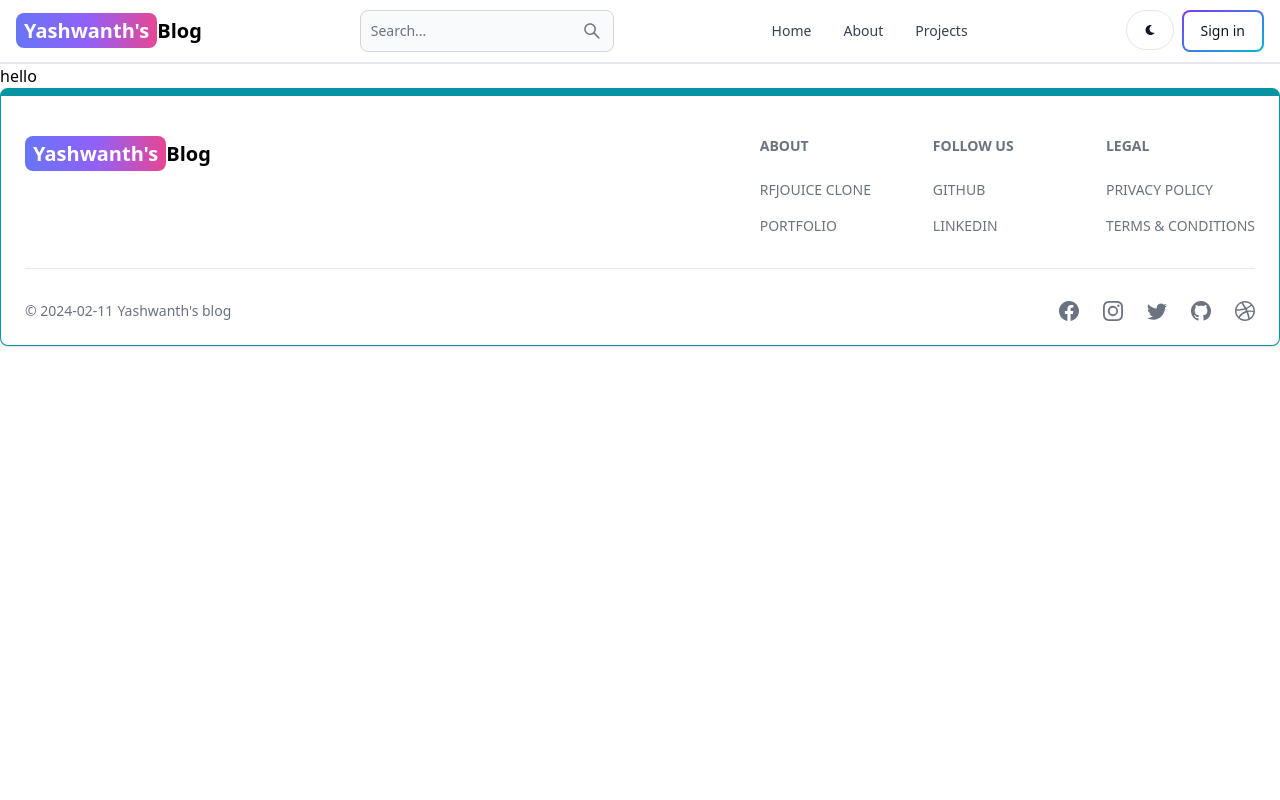
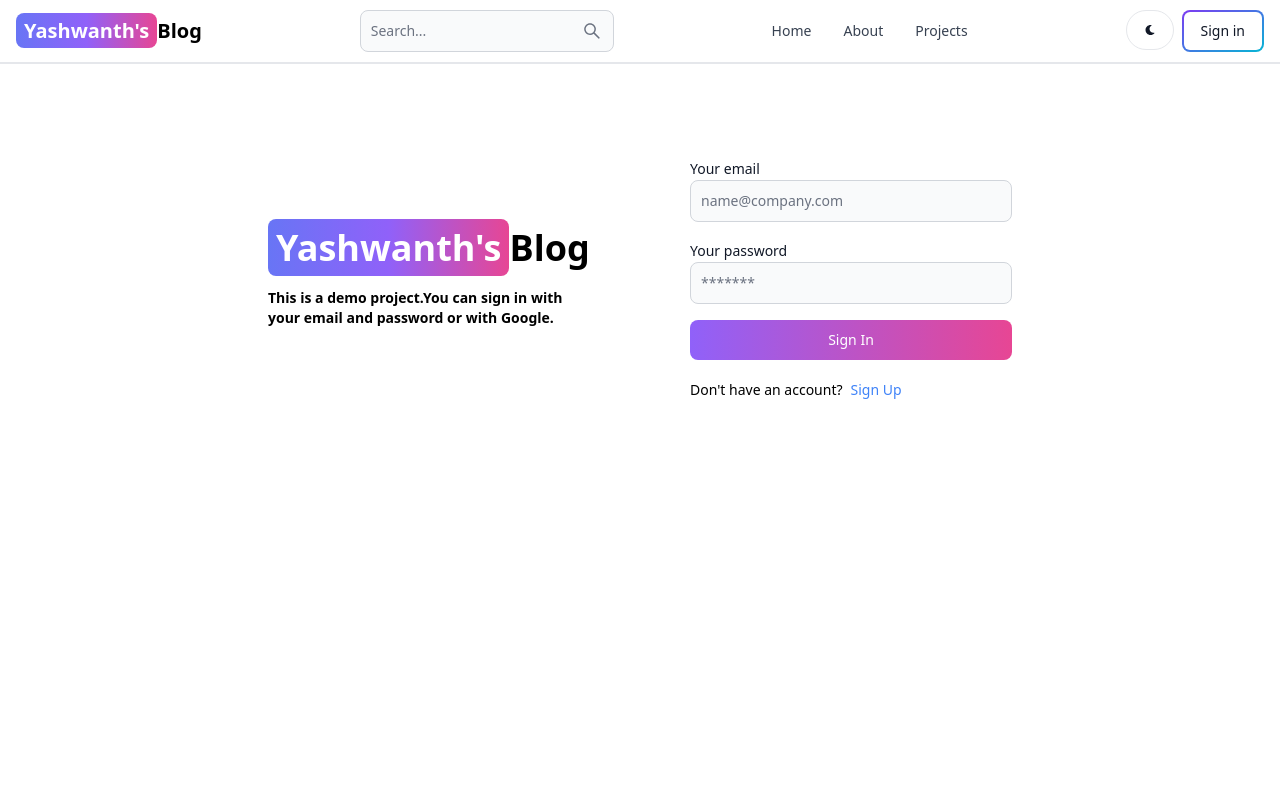
Before and after one commit to Yashu9844/MERN-BLOG, a React (Vite) app in the folder client/: page /sign-in in a window 1280 px wide. Shown: the top 800 px of the page. Built offline with nearby package versions, Linux system fonts and the light colour scheme.

Commit message:
Complete Signin Page Functionality

```diff
--- a/client/src/pages/Signinn.jsx
+++ b/client/src/pages/Signinn.jsx
@@ -1,11 +1,106 @@
-import React from 'react'
+import { Alert, Button, Label, Spinner, TextInput } from 'flowbite-react';
+import { useState } from 'react';
+import { Link, useNavigate } from 'react-router-dom';
 
-const Signinn = () => {
+export default function Signin () {
+  const [formData, setFormData] = useState({});
+  const [errorMessage, setErrorMessage] = useState(null);
+  const [loading, setLoading] = useState(false);
+  const navigate = useNavigate();
+  const handleChange = (e) => {
+    setFormData({ ...formData, [e.target.id]: e.target.value.trim() });
+  };
+  const handleSubmit = async (e) => {
+    e.preventDefault();
+    if ( !formData.email || !formData.password) {
+      return setErrorMessage('Please fill out all fields.');
+    }
+    try {
+      setLoading(true);
+      setErrorMessage(null);
+      const res = await fetch('/api/auth/signin', {
+        method: 'POST',
+        headers: { 'Content-Type': 'application/json' },
+        body: JSON.stringify(formData),
+      });
+      const data = await res.json();
+      if (data.success === false) {
+        return setErrorMessage(data.message);
+      }
+      setLoading(false);
+      if(res.ok) {
+        navigate('/');
+      }
+    } catch (error) {
+      setErrorMessage(error.message);
+      setLoading(false);
+    }
+  };
   return (
-    <div>
-      <h1>hello</h1>
+    <div className='min-h-screen mt-20'>
+      <div className='flex p-3 max-w-3xl mx-auto flex-col md:flex-row md:items-center gap-5'>
+
+   {/* left */}
+   <div className="flex-1 gap-4 mr-20">
+
+
+    <Link to="/" className=' font-bold dark:text-white text-4xl'>
+
+    <span className='px-2 py-1 bg-gradient-to-r from-indigo-500 via-purple-500 to-pink-500 rounded-lg text-white'>Yashwanth's</span>
+    Blog</Link>
+     <p className='text-sm mt-5 font-semibold '>
+      This is a demo project.You can sign in with your email and password or with Google.
+     </p>
     </div>
-  )
-}
+    {/* right */}
 
-export default Signinn
+        <div className='flex-1'>
+          <form className='flex flex-col gap-4' onSubmit={handleSubmit}>
+
+            <div>
+              <Label value='Your email' />
+              <TextInput
+                type='email'
+                placeholder='name@company.com'
+                id='email'
+                onChange={handleChange}
+              />
+            </div>
+            <div>
+              <Label value='Your password' />
+              <TextInput
+                type='password'
+                placeholder='*******'
+                id='password'
+                onChange={handleChange}
+              />
+            </div>
+            <Button
+              gradientDuoTone='purpleToPink'
+              type='submit'
+              disabled={loading}
+            >
+              {loading ? (
+                <>
+                  <Spinner size='sm' />
+                  <span className='pl-3'>Loading...</span>
+                </>
+              ) : (
+                'Sign In'
+              )}
+            </Button>
+          </form>
+          <div className='flex gap-2 text-sm mt-5'>
+            <span>Don't have an account?</span>
+            <Link to='/sign-up' className='text-blue-500'>
+              Sign Up
+            </Link>
+          </div>
+          {errorMessage && (
+            <Alert className='mt-5' color='failure'>
+              {errorMessage}
+            </Alert>
+          )}
+        </div>
+      </div>
+    </div>)}
```
